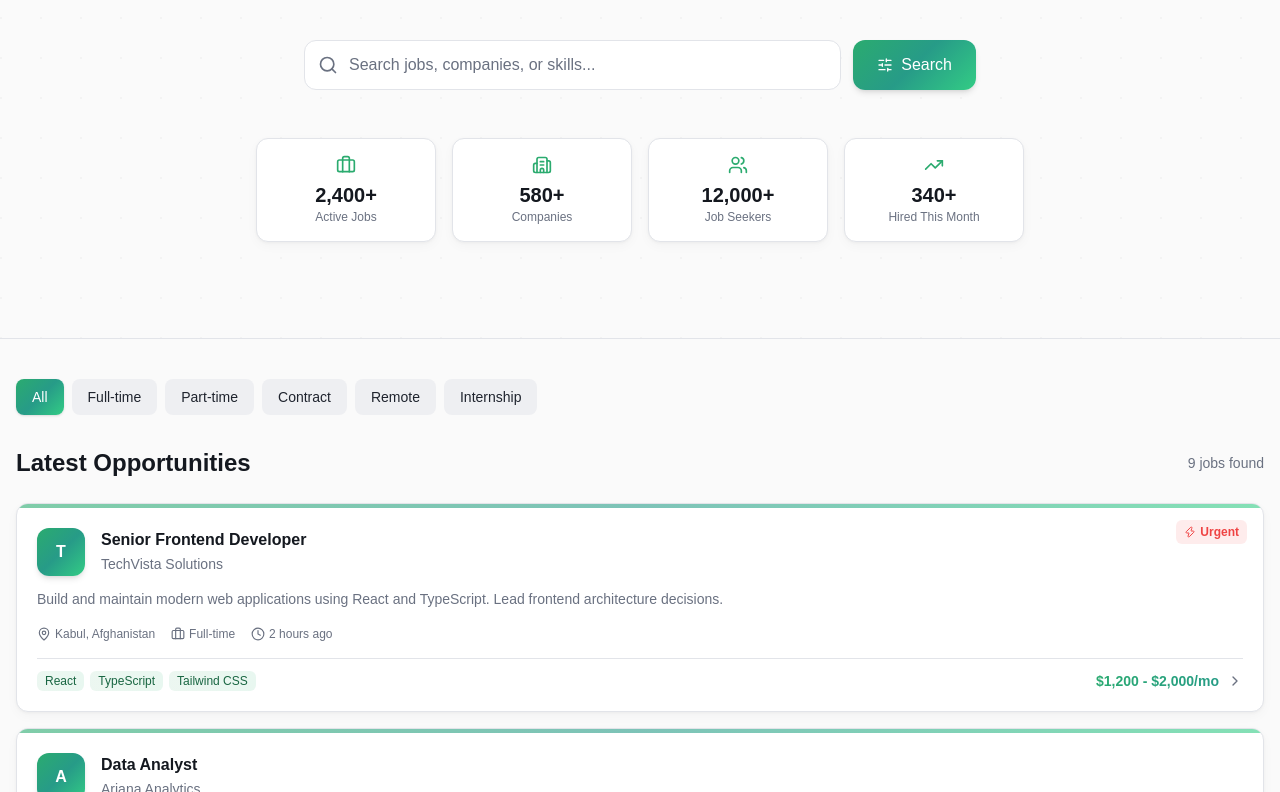
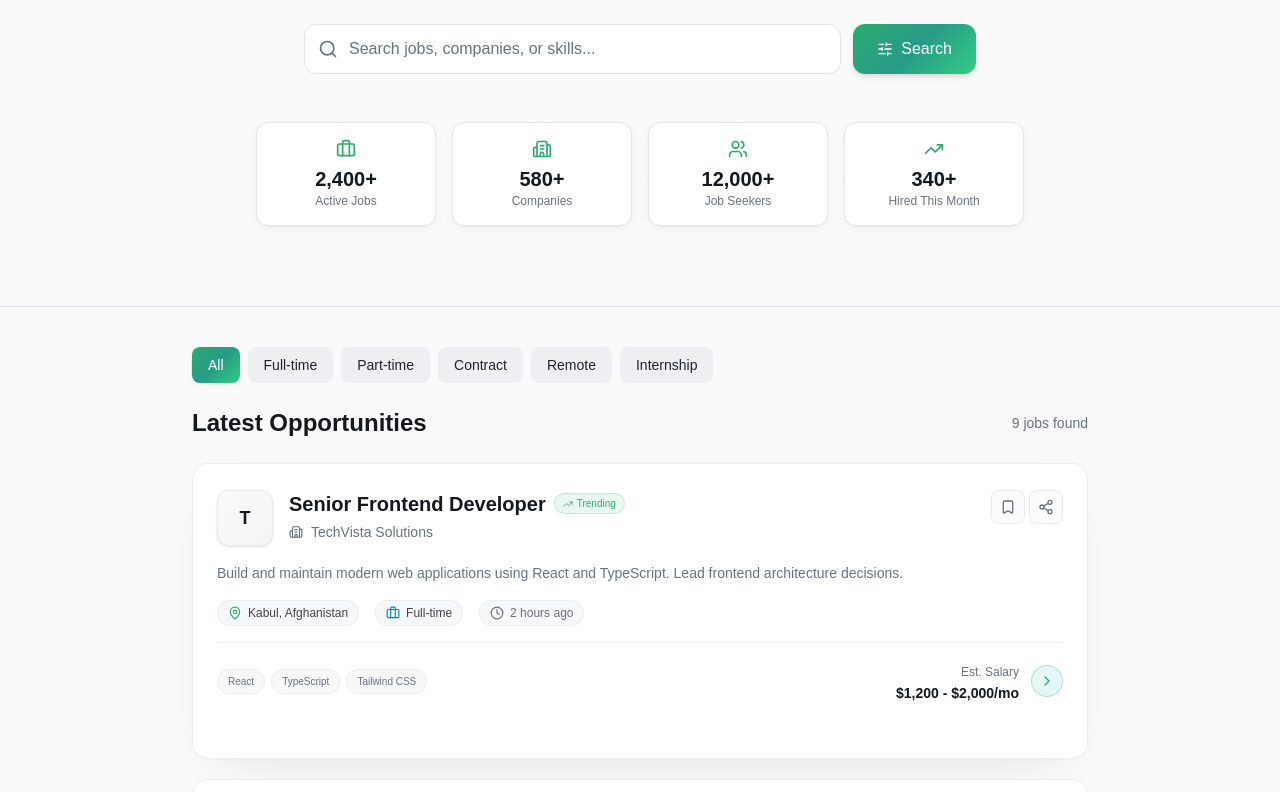
Before and after one commit to Liaqat-Paindah/Ruzagar.af, a Next.js app: page / in a window 1280 px wide. Shown: the part 288-1080 px from the top of the page. Built offline with nearby package versions, Linux system fonts and the light colour scheme; no server answers.

Commit message:
Jobs Edited

```diff
--- a/components/JobCard.tsx
+++ b/components/JobCard.tsx
@@ -1,9 +1,20 @@
 "use client";
 
 import { Job } from "@/data/jobs";
-import { MapPin, Clock, Briefcase, Zap, ChevronRight } from "lucide-react";
+import {
+  MapPin,
+  Clock,
+  Briefcase,
+  ChevronRight,
+  TrendingUp,
+  Building2,
+  Eye,
+  Bookmark,
+  Share2,
+} from "lucide-react";
 import { motion } from "framer-motion";
 import Link from "next/link";
+import { useState } from "react";
 
 interface JobCardProps {
   job: Job;
@@ -11,60 +22,160 @@ interface JobCardProps {
 }
 
 export const JobCard = ({ job, index }: JobCardProps) => {
+  const [isHovered, setIsHovered] = useState(false);
+  const [isBookmarked, setIsBookmarked] = useState(false);
+
+  const isTrending = job.urgent || index % 4 === 0;
+
   return (
     <Link href={`/jobs/${job.id}`}>
       <motion.div
-        initial={{ opacity: 0, y: 20 }}
+        initial={{ opacity: 0, y: 30 }}
         animate={{ opacity: 1, y: 0 }}
-        transition={{ delay: index * 0.05, duration: 0.3 }}
-        className="nexus-card hover:border-primary/30 transition-all duration-300 group cursor-pointer relative overflow-hidden"
+        transition={{ delay: index * 0.06, duration: 0.4, ease: "easeOut" }}
+        whileHover={{ y: -4 }}
+        onHoverStart={() => setIsHovered(true)}
+        onHoverEnd={() => setIsHovered(false)}
+        className="group relative cursor-pointer"
       >
-        {/* Gradient top accent */}
-        <div className="h-1 nexus-gradient opacity-60 group-hover:opacity-100 transition-opacity" />
+        <div className="absolute -inset-px rounded-2xl bg-linear-to-r from-primary/0 via-primary/35 to-sky-500/0 opacity-0 blur-sm transition-opacity duration-500 group-hover:opacity-100 dark:via-cyan-400/40 dark:to-fuchsia-500/0" />
 
-        <div className="p-5">
-          {job.urgent && (
-            <div className="absolute top-4 right-4 flex items-center gap-1 px-2 py-1 rounded-md bg-destructive/10 text-destructive text-xs font-semibold">
-              <Zap className="h-3 w-3" />
-              Urgent
-            </div>
-          )}
+        <div className="relative overflow-hidden rounded-2xl border border-border/70 bg-card text-card-foreground shadow-[0_18px_50px_-30px_rgba(15,23,42,0.18)] transition-all duration-500 dark:shadow-[0_24px_60px_-32px_rgba(0,0,0,0.75)]">
+          <motion.div
+            className="absolute inset-0 bg-linear-to-br from-primary/0 via-primary/0 to-sky-500/0 transition-all duration-700 group-hover:from-primary/5 group-hover:via-transparent group-hover:to-sky-500/5 dark:group-hover:from-cyan-400/5 dark:group-hover:to-fuchsia-500/5"
+            animate={{
+              opacity: isHovered ? 1 : 0,
+            }}
+          />
 
-          <div className="flex items-start gap-4">
-            <div className="nexus-gradient h-12 w-12 rounded-xl flex items-center justify-center shrink-0 shadow-md group-hover:nexus-glow transition-shadow">
-              <span className="text-primary-foreground font-display font-bold text-base">
+          <div className="h-0.5 w-full origin-left scale-x-0 bg-linear-to-r from-transparent via-primary to-transparent transition-transform duration-700 group-hover:scale-x-100 dark:via-cyan-400" />
+
+          <div className="p-4 sm:p-5 md:p-6">
+            <div className="flex flex-col gap-4 sm:flex-row sm:items-start">
+              <motion.div
+                whileHover={{ scale: 1.05, rotate: [0, -2, 2, 0] }}
+                transition={{ duration: 0.3 }}
+                className="relative shrink-0"
+              >
+                <div className="absolute inset-0 rounded-xl bg-linear-to-r from-primary/45 to-sky-500/45 opacity-0 blur-md transition-opacity duration-500 group-hover:opacity-60 dark:from-cyan-400 dark:to-fuchsia-500" />
+                <div className="relative flex h-12 w-12 items-center justify-center rounded-xl border border-border/70 bg-linear-to-br from-background to-muted shadow-sm transition-all duration-300 group-hover:border-primary/40 dark:group-hover:border-cyan-400/40 md:h-14 md:w-14">
+                  <span className="font-display text-base font-bold text-foreground md:text-lg">
                     {job.company.charAt(0)}
                   </span>
                 </div>
-            <div className="min-w-0 flex-1">
-              <h3 className="font-display font-semibold text-foreground group-hover:text-primary transition-colors truncate">
+              </motion.div>
+
+              <div className="flex min-w-0 flex-1 flex-col gap-3 sm:flex-row sm:items-start sm:justify-between">
+                <div className="min-w-0">
+                  <div className="flex flex-wrap items-center gap-2">
+                    <h3 className="truncate font-display text-lg font-semibold text-foreground transition-colors group-hover:text-primary dark:group-hover:text-cyan-400 md:text-xl">
                       {job.title}
                     </h3>
-              <p className="text-sm text-muted-foreground mt-0.5">{job.company}</p>
+                    {isTrending && (
+                      <motion.span
+                        initial={{ scale: 0 }}
+                        animate={{ scale: 1 }}
+                        className="inline-flex items-center gap-1 rounded-full border border-primary/20 bg-primary/10 px-2 py-0.5 text-[10px] font-medium text-primary dark:border-cyan-400/30 dark:bg-cyan-400/10 dark:text-cyan-300"
+                      >
+                        <TrendingUp className="h-2.5 w-2.5" />
+                        Trending
+                      </motion.span>
+                    )}
+                  </div>
+                  <div className="mt-1 flex items-center gap-2">
+                    <Building2 className="h-3.5 w-3.5 text-muted-foreground" />
+                    <p className="text-sm text-muted-foreground">{job.company}</p>
                   </div>
                 </div>
 
-          <p className="text-sm text-muted-foreground mt-3 line-clamp-2 leading-relaxed">
+                <div className="flex items-center gap-1 self-start sm:shrink-0">
+                  <motion.button
+                    whileHover={{ scale: 1.06 }}
+                    whileTap={{ scale: 0.95 }}
+                    onClick={(e) => {
+                      e.preventDefault();
+                      setIsBookmarked(!isBookmarked);
+                    }}
+                    className="rounded-lg border border-border/70 bg-background/80 p-2 text-muted-foreground transition-all hover:border-primary/40 hover:text-primary dark:hover:border-cyan-400/50 dark:hover:text-cyan-300"
+                  >
+                    <Bookmark
+                      className={`h-4 w-4 ${isBookmarked ? "fill-primary text-primary dark:fill-cyan-300 dark:text-cyan-300" : ""}`}
+                    />
+                  </motion.button>
+                  <motion.button
+                    whileHover={{ scale: 1.06 }}
+                    whileTap={{ scale: 0.95 }}
+                    onClick={(e) => e.preventDefault()}
+                    className="rounded-lg border border-border/70 bg-background/80 p-2 text-muted-foreground transition-all hover:border-sky-500/40 hover:text-sky-600 dark:hover:border-fuchsia-400/50 dark:hover:text-fuchsia-300"
+                  >
+                    <Share2 className="h-4 w-4" />
+                  </motion.button>
+                </div>
+              </div>
+            </div>
+
+            <p className="mt-4 line-clamp-2 text-sm leading-relaxed text-muted-foreground">
               {job.description}
             </p>
 
-          <div className="flex flex-wrap items-center gap-x-4 gap-y-2 mt-4 text-xs text-muted-foreground">
-            <span className="flex items-center gap-1"><MapPin className="h-3.5 w-3.5" />{job.location}</span>
-            <span className="flex items-center gap-1"><Briefcase className="h-3.5 w-3.5" />{job.type}</span>
-            <span className="flex items-center gap-1"><Clock className="h-3.5 w-3.5" />{job.posted}</span>
+            <div className="mt-4 flex flex-wrap items-center gap-x-3 gap-y-2 sm:gap-x-4">
+              <div className="flex items-center gap-1.5 rounded-full border border-border/60 bg-muted/70 px-2.5 py-1">
+                <MapPin className="h-3.5 w-3.5 text-primary dark:text-cyan-300" />
+                <span className="text-xs text-foreground/80">
+                  {job.location}
+                </span>
+              </div>
+              <div className="flex items-center gap-1.5 rounded-full border border-border/60 bg-muted/70 px-2.5 py-1">
+                <Briefcase className="h-3.5 w-3.5 text-sky-600 dark:text-fuchsia-300" />
+                <span className="text-xs text-foreground/80">
+                  {job.type}
+                </span>
+              </div>
+              <div className="flex items-center gap-1.5 rounded-full border border-border/60 bg-muted/70 px-2.5 py-1">
+                <Clock className="h-3.5 w-3.5 text-muted-foreground" />
+                <span className="text-xs text-muted-foreground">{job.posted}</span>
+              </div>
             </div>
 
-          <div className="flex items-center justify-between mt-4 pt-3 border-t border-border">
+            <div className="mt-4 flex flex-col gap-4 border-t border-border/70 pt-4 sm:flex-row sm:items-center sm:justify-between">
               <div className="flex flex-wrap gap-1.5">
-              {job.tags.slice(0, 3).map((tag) => (
-                <span key={tag} className="px-2 py-0.5 rounded-md bg-gradient-to-r from-primary/10 to-accent text-accent-foreground text-xs font-medium">
+                {job.tags.slice(0, 3).map((tag, tagIdx) => (
+                  <motion.span
+                    key={tag}
+                    initial={{ opacity: 0, scale: 0.8 }}
+                    animate={{ opacity: 1, scale: 1 }}
+                    transition={{ delay: 0.4 + index * 0.02 + tagIdx * 0.03 }}
+                    className="rounded-full border border-border/60 bg-muted/60 px-2.5 py-1 text-[10px] font-medium text-muted-foreground transition-all hover:border-primary/40 hover:text-primary dark:hover:border-cyan-400/50 dark:hover:text-cyan-300"
+                  >
                     {tag}
+                  </motion.span>
+                ))}
+                {job.tags.length > 3 && (
+                  <span className="px-2 py-1 text-[10px] text-muted-foreground">
+                    +{job.tags.length - 3}
                   </span>
-              ))}
+                )}
               </div>
-            <div className="flex items-center gap-2">
-              <span className="text-sm font-semibold nexus-text-gradient whitespace-nowrap">{job.salary}</span>
-              <ChevronRight className="h-4 w-4 text-muted-foreground group-hover:text-primary transition-colors" />
+
+              <div className="flex items-center justify-between gap-3 sm:justify-end">
+                <div className="text-right">
+                  <span className="text-xs text-muted-foreground">Est. Salary</span>
+                  <p className="whitespace-nowrap text-sm font-bold text-foreground">
+                    {job.salary}
+                  </p>
+                </div>
+                <motion.div
+                  whileHover={{ x: 4 }}
+                  className="flex h-8 w-8 items-center justify-center rounded-full border border-primary/30 bg-linear-to-r from-primary/10 to-sky-500/10 transition-all group-hover:border-primary dark:border-cyan-400/30 dark:from-cyan-400/10 dark:to-fuchsia-500/10 dark:group-hover:border-cyan-400"
+                >
+                  <ChevronRight className="h-4 w-4 text-primary dark:text-cyan-300" />
+                </motion.div>
+              </div>
+            </div>
+
+            <div className="mt-4 flex items-center gap-1 text-[10px] text-muted-foreground opacity-0 transition-opacity duration-300 group-hover:opacity-100">
+              <Eye className="h-3 w-3" />
+              <span>234 views today</span>
             </div>
           </div>
         </div>
--- a/components/views/home-page.tsx
+++ b/components/views/home-page.tsx
@@ -3,7 +3,14 @@
 import { useState } from "react";
 import { jobs, jobTypes } from "@/data/jobs";
 import { JobCard } from "@/components/JobCard";
-import { Search, SlidersHorizontal, TrendingUp, Users, Building2, Briefcase } from "lucide-react";
+import {
+  Search,
+  SlidersHorizontal,
+  TrendingUp,
+  Users,
+  Building2,
+  Briefcase,
+} from "lucide-react";
 import { motion } from "framer-motion";
 
 const stats = [
@@ -32,32 +39,38 @@ export function HomePage() {
         <div
           className="absolute inset-0 opacity-[0.03]"
           style={{
-            backgroundImage: "radial-gradient(circle at 1px 1px, currentColor 1px, transparent 0)",
+            backgroundImage:
+              "radial-gradient(circle at 1px 1px, currentColor 1px, transparent 0)",
             backgroundSize: "40px 40px",
           }}
         />
-        <div className="container mx-auto px-4 py-16 md:py-24 relative">
-          <motion.div initial={{ opacity: 0, y: 20 }} animate={{ opacity: 1, y: 0 }} className="max-w-3xl mx-auto text-center">
-            <h1 className="font-display text-4xl md:text-6xl font-bold tracking-tight">
+        <div className="relative mx-auto max-w-5xl px-4 py-14 sm:px-6 md:py-20 lg:px-8">
+          <motion.div
+            initial={{ opacity: 0, y: 20 }}
+            animate={{ opacity: 1, y: 0 }}
+            className="mx-auto max-w-3xl text-center"
+          >
+            <h1 className="font-display text-4xl font-bold tracking-tight md:text-6xl">
               Find Your Next
               <span className="nexus-text-gradient"> Career</span>
             </h1>
-            <p className="mt-4 text-lg text-muted-foreground max-w-xl mx-auto leading-relaxed">
-              Afghanistan&apos;s leading job portal connecting talent with opportunity. Discover thousands of roles across all industries.
+            <p className="mx-auto mt-4 max-w-xl text-lg leading-relaxed text-muted-foreground">
+              Afghanistan&apos;s leading job portal connecting talent with
+              opportunity. Discover thousands of roles across all industries.
             </p>
 
-            <div className="mt-8 flex flex-col sm:flex-row gap-3 max-w-2xl mx-auto">
+            <div className="mx-auto mt-8 flex max-w-2xl flex-col gap-3 sm:flex-row">
               <div className="relative flex-1">
-                <Search className="absolute left-3.5 top-1/2 -translate-y-1/2 h-5 w-5 text-muted-foreground" />
+                <Search className="absolute top-1/2 left-3.5 h-5 w-5 -translate-y-1/2 text-muted-foreground" />
                 <input
                   type="text"
                   placeholder="Search jobs, companies, or skills..."
                   value={search}
                   onChange={(event) => setSearch(event.target.value)}
-                  className="w-full pl-11 pr-4 py-3 rounded-xl bg-card border border-border text-foreground placeholder:text-muted-foreground focus:outline-none focus:ring-2 focus:ring-primary/50 transition-shadow"
+                  className="w-full rounded-xl border border-border bg-card py-3 pr-4 pl-11 text-foreground placeholder:text-muted-foreground transition-shadow focus:outline-none focus:ring-2 focus:ring-primary/50"
                 />
               </div>
-              <button className="nexus-gradient px-6 py-3 rounded-xl text-primary-foreground font-medium flex items-center justify-center gap-2 hover:opacity-90 transition-opacity shadow-md">
+              <button className="nexus-gradient flex w-full items-center justify-center gap-2 rounded-xl px-6 py-3 font-medium text-primary-foreground shadow-md transition-opacity hover:opacity-90 sm:w-auto">
                 <SlidersHorizontal className="h-4 w-4" />
                 Search
               </button>
@@ -68,12 +81,14 @@ export function HomePage() {
             initial={{ opacity: 0, y: 20 }}
             animate={{ opacity: 1, y: 0 }}
             transition={{ delay: 0.2 }}
-            className="mt-12 grid grid-cols-2 md:grid-cols-4 gap-4 max-w-3xl mx-auto"
+            className="mx-auto mt-10 grid max-w-3xl grid-cols-2 gap-3 sm:gap-4 md:mt-12 md:grid-cols-4"
           >
             {stats.map((stat) => (
               <div key={stat.label} className="nexus-card p-4 text-center">
-                <stat.icon className="h-5 w-5 mx-auto text-primary mb-1.5" />
-                <p className="font-display text-xl font-bold text-foreground">{stat.value}</p>
+                <stat.icon className="mx-auto mb-1.5 h-5 w-5 text-primary" />
+                <p className="font-display text-xl font-bold text-foreground">
+                  {stat.value}
+                </p>
                 <p className="text-xs text-muted-foreground">{stat.label}</p>
               </div>
             ))}
@@ -81,13 +96,13 @@ export function HomePage() {
         </div>
       </section>
 
-      <section className="container mx-auto px-4 py-10">
-        <div className="flex flex-wrap gap-2 mb-8">
+      <section className="mx-auto max-w-6xl px-4 py-8 sm:px-6 sm:py-10 lg:px-8">
+        <div className="mx-auto mb-6 flex max-w-4xl flex-wrap gap-2">
           {jobTypes.map((type) => (
             <button
               key={type}
               onClick={() => setActiveType(type)}
-              className={`px-4 py-2 rounded-lg text-sm font-medium transition-all ${
+              className={`rounded-lg px-4 py-2 text-sm font-medium transition-all ${
                 activeType === type
                   ? "nexus-gradient text-primary-foreground shadow-sm"
                   : "bg-secondary text-secondary-foreground hover:bg-accent"
@@ -98,20 +113,26 @@ export function HomePage() {
           ))}
         </div>
 
-        <div className="flex items-center justify-between mb-6">
-          <h2 className="font-display text-2xl font-bold text-foreground">Latest Opportunities</h2>
-          <span className="text-sm text-muted-foreground">{filtered.length} jobs found</span>
+        <div className="mx-auto mb-6 flex max-w-4xl flex-col gap-2 sm:flex-row sm:items-center sm:justify-between">
+          <h2 className="font-display text-2xl font-bold text-foreground">
+            Latest Opportunities
+          </h2>
+          <span className="text-sm text-muted-foreground">
+            {filtered.length} jobs found
+          </span>
         </div>
 
-        <div className="grid grid-cols-1 gap-4">
+        <div className="mx-auto grid max-w-4xl grid-cols-1 gap-4 sm:gap-5">
           {filtered.map((job, index) => (
             <JobCard key={job.id} job={job} index={index} />
           ))}
         </div>
 
         {filtered.length === 0 && (
-          <div className="text-center py-16">
-            <p className="text-muted-foreground text-lg">No jobs found matching your criteria.</p>
+          <div className="py-16 text-center">
+            <p className="text-lg text-muted-foreground">
+              No jobs found matching your criteria.
+            </p>
           </div>
         )}
       </section>
```
Also changed, not shown: package.json (+6 -3 lines), 1 other file (tests, documents, lock files or other folders). Lines whose indentation alone changed are shown as unchanged.
